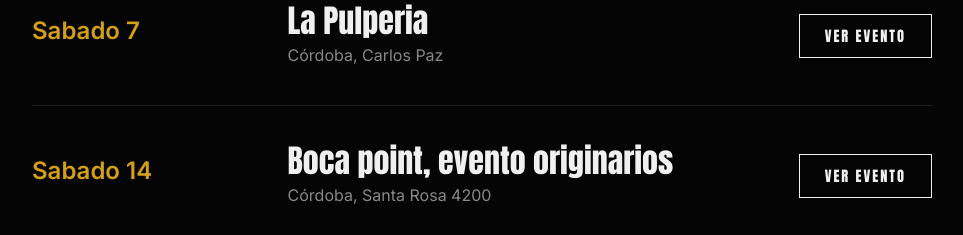
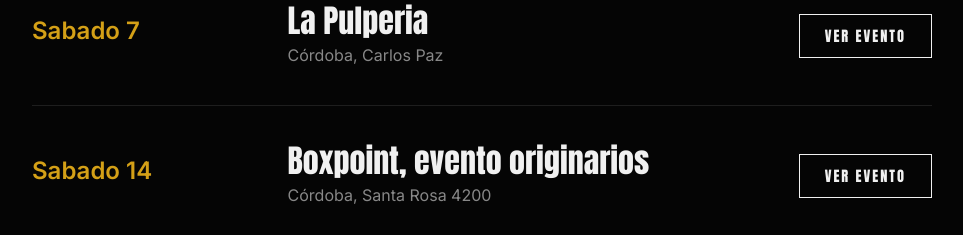
Before and after one commit to krmusicarg-arch/docta, a React (Vite) app: page / in a window 1280 px wide. Shown: the part 980-1215 px from the top of the page, without its empty margins (158-1121 px from the left). Built offline with nearby package versions, Linux system fonts and the light colour scheme.

Commit message:
boxpoint

```diff
--- a/src/components/Tour.jsx
+++ b/src/components/Tour.jsx
@@ -3,7 +3,7 @@
 const Tour = () => {
   const dates = [
     { date: 'Sabado 7', venue: 'La Pulperia', city: 'Córdoba, Carlos Paz', link: 'https://www.instagram.com/lapulperiavcp/' },
-    { date: 'Sabado 14', venue: 'Boca point, evento originarios', city: 'Córdoba, Santa Rosa 4200', link: 'https://www.instagram.com/originarios_band_of_brothers/' },
+    { date: 'Sabado 14', venue: 'Boxpoint, evento originarios', city: 'Córdoba, Santa Rosa 4200', link: 'https://www.instagram.com/originarios_band_of_brothers/' },
     { date: 'Viernes 27', venue: 'Cosquin', city: 'Cosquin', link: '' },
   ];
 
```
